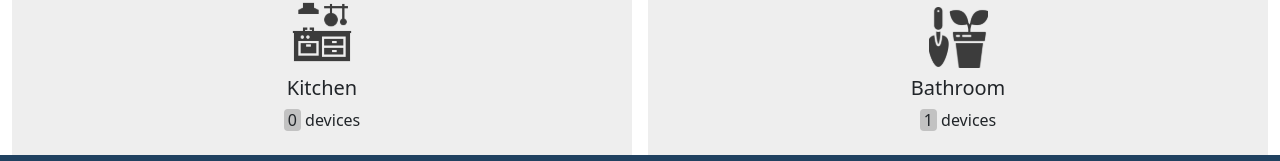
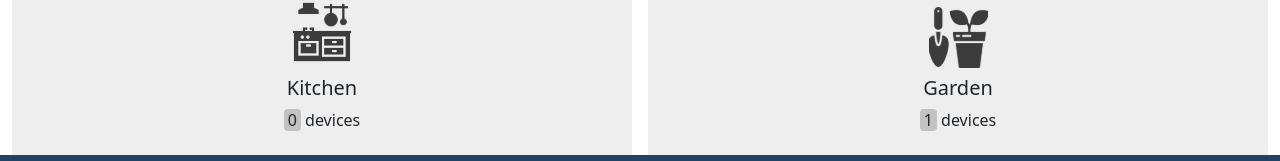
Before and after one commit to zhenhao23/HomeSync, a React (Vite) app: page / in a window 1280 px wide. Shown: the part 589-750 px from the top of the page. Built offline with nearby package versions, Linux system fonts and the light colour scheme.

Commit message:
try scrolling

```diff
--- a/src/HomePage/HomePage.tsx
+++ b/src/HomePage/HomePage.tsx
@@ -3,13 +3,15 @@ import LivingRoomImage from "../assets/rooms/livingroom.svg";
 import BedRoomImage from "../assets/rooms/bedroom.svg";
 import KitchenImage from "../assets/rooms/kitchen.svg";
 import GardenImage from "../assets/rooms/garden.svg";
+import BathroomImage from "../assets/rooms/bathroom.svg";
 
 const HomePage: React.FC = () => {
   const rooms = [
     { image: LivingRoomImage, title: "Living Room", devices: 1 },
     { image: BedRoomImage, title: "Bedroom", devices: 3 },
     { image: KitchenImage, title: "Kitchen", devices: 0 },
-    { image: GardenImage, title: "Bathroom", devices: 1 },
+    { image: GardenImage, title: "Garden", devices: 1 },
+    { image: BathroomImage, title: "Bathroom", devices: 0 },
   ];
 
   return (
@@ -43,7 +45,12 @@ const HomePage: React.FC = () => {
           </div>
         </div>
       </div>
-      <div className="container-fluid h-100">
+      <div
+        className="container-fluid overflow-auto"
+        style={{
+          height: "calc(100% - 100px)",
+        }}
+      >
         <div className="row g-3">
           {rooms.map((room, index) => (
             <div key={index} className="col-6 my-2">
```
Also changed, not shown: src/assets/rooms/bathroom.svg (added).
